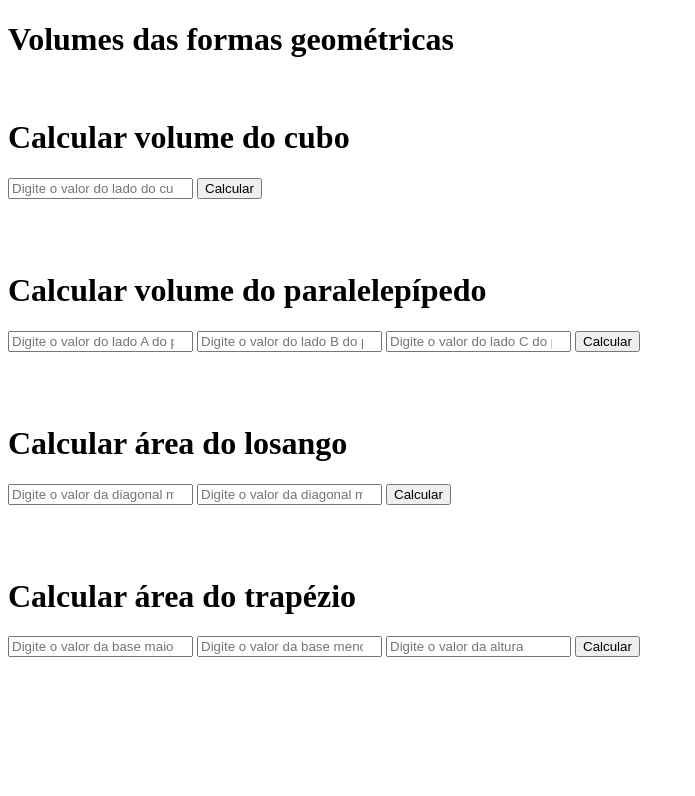
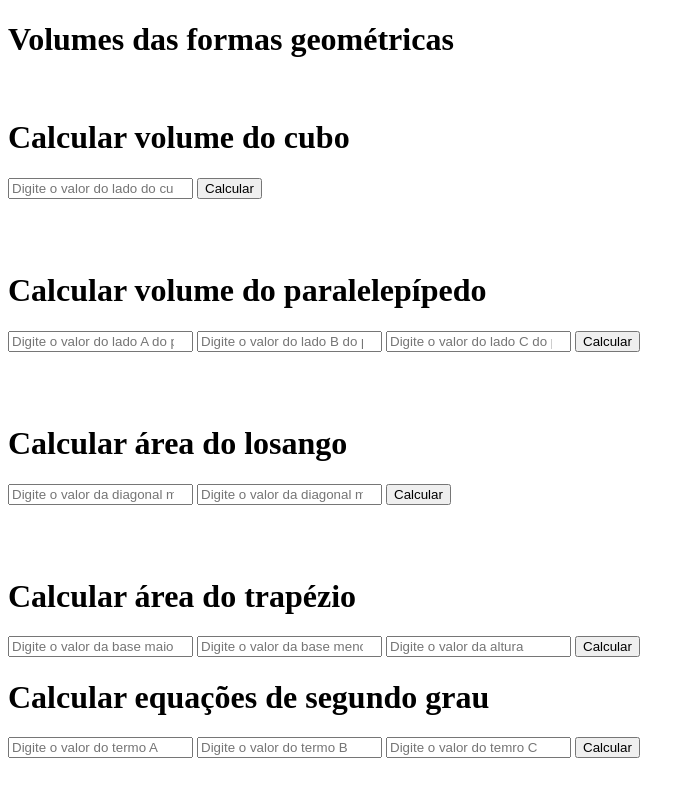
Before and after one commit to thgcunha/volumes, a plain HTML site: page index.html in a window 1280 px wide. Shown: the whole page, without its empty margins (0-695 px from the left). Drawn offline with Linux system fonts and the light colour scheme.

Commit message:
fechando atividade

```diff
--- a/index.html
+++ b/index.html
@@ -39,5 +39,14 @@
     <input type="number" name="alturatrapezio" id="alturatrapezio" placeholder="Digite o valor da altura">
     <button onclick="calcAreaTrapezio()">Calcular</button>
     <p id="areatrapezio"></p>
+
+    <h1>Calcular equações de segundo grau</h1>
+    <input type="number" name="valora" id="valora" placeholder="Digite o valor do termo A">
+    <input type="number" name="valorb" id="valorb" placeholder="Digite o valor do termo B">
+    <input type="number" name="valorc" id="valorc" placeholder="Digite o valor do temro C ">
+    <button onclick="calcEquacaoSegundoGrau()">Calcular</button>
+    <p id="delta"></p>
+    <p id="x1"></p>
+    <p id="x2"></p>
 </body>
 </html>
--- a/js/script.js
+++ b/js/script.js
@@ -24,3 +24,19 @@ function calcAreaTrapezio() {
     let area =  (basemaior + basemenor)  * alturatrapezio  / 2
     document.getElementById("areatrapezio").innerText = area
 }
+
+
+function calcEquacaoSegundoGrau() {
+    let valora = document.getElementById("valora").value
+    let valorb = document.getElementById("valorb").value
+    let valorc = document.getElementById("valorc").value
+    let delta =  valorb**2 - 4* valora * valorc
+    document.getElementById("delta").innerText ="O valor de delta é:" + delta
+
+    let x1 = (-valorb - Math.sqrt(delta)) /( 2 * valora)
+    document.getElementById("x1").innerText = "O valor de x1 é:" +  x1
+
+    let x2= (-valorb + Math.sqrt(delta)) / (2 *valora)
+    document.getElementById("x2").innerText = "O valor de x1 é:" +  x2
+
+}
```
